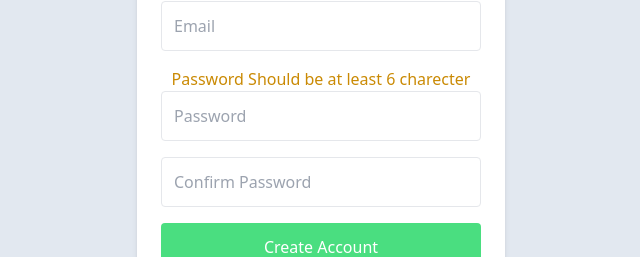
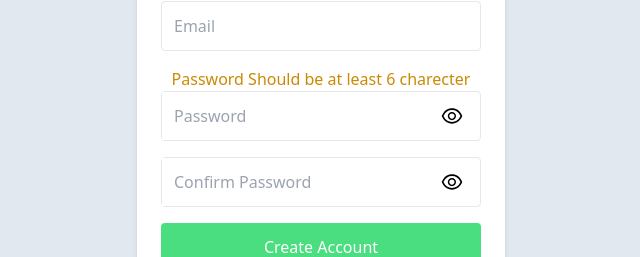
Before and after one commit to Kel-nana/Final_group_capstone_front_end, a React (Create React App) app: page /sign_up in a window 1280 px wide. Shown: the part 255-512 px from the top of the page, without its empty margins (319-959 px from the left). Built offline with nearby package versions, Linux system fonts and the light colour scheme.

Commit message:
Add show and hide icon in the password and confirm-password fielld

```diff
--- a/src/routes/SignUp.jsx
+++ b/src/routes/SignUp.jsx
@@ -1,17 +1,22 @@
-import React, { useState } from 'react';
-import { useNavigate } from 'react-router-dom';
-import { AiOutlineHome } from 'react-icons/ai';
-import axios from 'axios';
+import React, { useState } from "react";
+import { useNavigate } from "react-router-dom";
+import {
+  AiOutlineHome,
+  AiOutlineEye,
+  AiOutlineEyeInvisible,
+} from "react-icons/ai";
+import axios from "axios";
 
 function SignUp() {
   const [formData, setFormData] = useState({
-    name: '',
-    email: '',
-    password: '',
-    confirm_password: '',
+    name: "",
+    email: "",
+    password: "",
+    confirm_password: "",
   });
-  const [message, setMessage] = useState('');
-  const [passwordError, setPasswordError] = useState('');
+  const [message, setMessage] = useState("");
+  const [passwordError, setPasswordError] = useState("");
+  const [showPassword, setShowPassword] = useState(false);
   const navigate = useNavigate();
 
   const handleSubmit = async (e) => {
@@ -29,30 +34,30 @@ function SignUp() {
 
       // Make a POST request using Axios with the JSON data
       const response = await axios.post(
-        'http://127.0.0.1:3000/users',
+        "http://127.0.0.1:3000/users",
         jsonData,
         {
           headers: {
-            'Content-Type': 'application/json', // Set the content type to JSON
+            "Content-Type": "application/json", // Set the content type to JSON
           },
-        },
+        }
       );
       // Handle the response as needed
       if (response.status === 200) {
-        setMessage('Account created successfully'); // Set message to true
+        setMessage("Account created successfully"); // Set message to true
         // Clear the input field
         setFormData({
-          name: '',
-          email: '',
-          password: '',
-          confirm_password: '',
+          name: "",
+          email: "",
+          password: "",
+          confirm_password: "",
         });
-        navigate('/login');
+        navigate("/login");
       } else {
-        console.error('Failed to create an account');
+        console.error("Failed to create an account");
       }
     } catch (error) {
-      console.error('An error occurred:', error);
+      console.error("An error occurred:", error);
     }
   };
 
@@ -62,13 +67,16 @@ function SignUp() {
       [e.target.name]: e.target.value,
     });
     if (
-      e.target.name === 'confirm_password'
-      && formData.password !== e.target.value
+      e.target.name === "confirm_password" &&
+      formData.password !== e.target.value
     ) {
-      setPasswordError('Passwords do not match');
+      setPasswordError("Passwords do not match");
     } else {
-      setPasswordError('');
+      setPasswordError("");
     }
+  };
+  const togglePasswordVisibility = () => {
+    setShowPassword(!showPassword);
   };
 
   return (
@@ -98,25 +106,43 @@ function SignUp() {
               <div className="text-center text-yellow-600 mt-4">
                 Password Should be at least 6 charecter
               </div>
+              <div className="flex items-stretch justify-between border border-grey-light items-stretch w-full rounded mb-4">
                 <input
-                type="password"
-                className="block border border-grey-light w-full p-3 rounded mb-4"
+                  type={showPassword ? "text" : "password"}
+                  className="focus:outline-none w-3/4 p-3"
                   name="password"
                   value={formData.password}
                   onChange={handleChange}
                   placeholder="Password"
                 />
+                <button type="button" onClick={togglePasswordVisibility}>
+                  {showPassword ? (
+                    <AiOutlineEyeInvisible className="w-6 h-6 mr-4" />
+                  ) : (
+                    <AiOutlineEye className="w-6 h-6 mr-4" />
+                  )}
+                </button>
+              </div>
               {passwordError && (
                 <div className="text-red-600">{passwordError}</div>
               )}
+              <div className="flex items-stretch justify-between border border-grey-light items-stretch w-full rounded mb-4">
                 <input
-                type="password"
-                className="block border border-grey-light w-full p-3 rounded mb-4"
+                  type={showPassword ? "text" : "password"}
+                  className="focus:outline-none w-3/4 p-3"
                   name="confirm_password"
                   value={formData.confirm_password}
                   onChange={handleChange}
                   placeholder="Confirm Password"
                 />
+                <button type="button" onClick={togglePasswordVisibility}>
+                  {showPassword ? (
+                    <AiOutlineEyeInvisible className="w-6 h-6 mr-4" />
+                  ) : (
+                    <AiOutlineEye className="w-6 h-6 mr-4" />
+                  )}
+                </button>
+              </div>
               <button
                 type="submit"
                 className="w-full text-center py-3 rounded bg-green-400 hover:bg-green-500 text-white py-2 px-4"
@@ -125,17 +151,14 @@ function SignUp() {
               </button>
             </form>
             <div className="text-center text-sm text-grey-dark mt-4">
-              By signing up, you agree to the
-              {' '}
+              By signing up, you agree to the{" "}
               <a
                 className="no-underline border-b border-grey-dark text-grey-dark"
                 href="/terms-of-service"
               >
                 Terms of Service
-              </a>
-              {' '}
-              and
-              {' '}
+              </a>{" "}
+              and{" "}
               <a
                 className="no-underline border-b border-grey-dark text-grey-dark"
                 href="/privacy-policy"
@@ -150,13 +173,13 @@ function SignUp() {
               className="no-underline border-b border-blue text-blue-500"
               href="../login/"
             >
-              {' '}
+              {" "}
               Log in
             </a>
           </div>
           <div className="text-grey-dark mt-6">
             <a className="border-blue text-blue-500" href="/">
-              {' '}
+              {" "}
               <AiOutlineHome className="w-6 h-6" />
             </a>
           </div>
```
Lines whose indentation alone changed are shown as unchanged.
